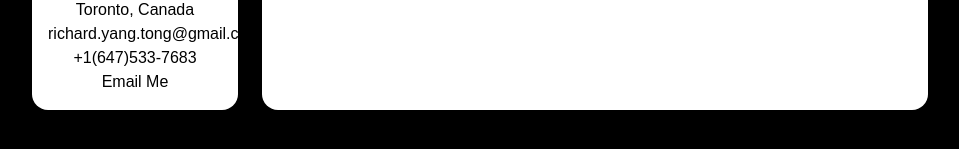
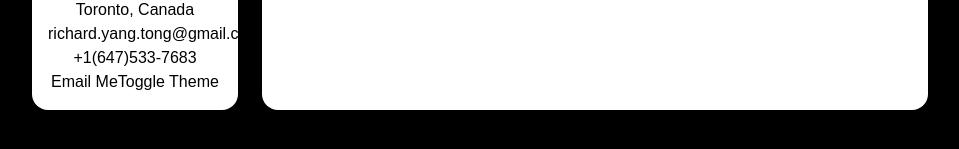
Before and after one commit to Dragontalker/nextjs-tailwindcss-portfolio, a Next.js app: page / in a window 1280 px wide. Shown: the part 277-426 px from the top of the page, without its empty margins (160-1119 px from the left). Built offline with nearby package versions, Linux system fonts and the light colour scheme.

Commit message:
Added a button for theme change.

```diff
--- a/components/Sidebar.tsx
+++ b/components/Sidebar.tsx
@@ -19,7 +19,7 @@ const Sidebar = () => {
                 <p>+1(647)533-7683</p>
             </div>
             <button>Email Me</button>
-
+            <button>Toggle Theme</button>
         </div>
     )
 }
```
